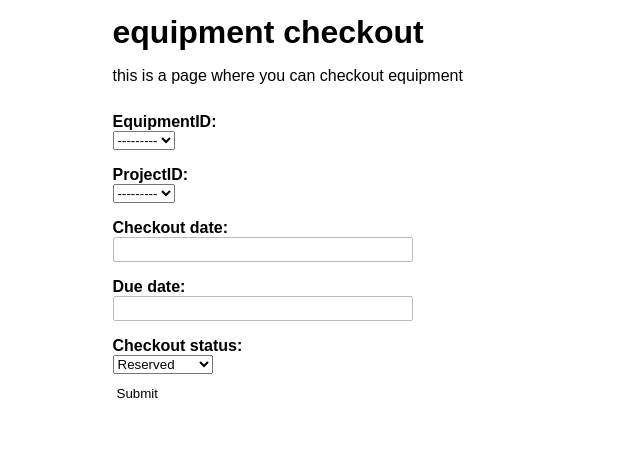
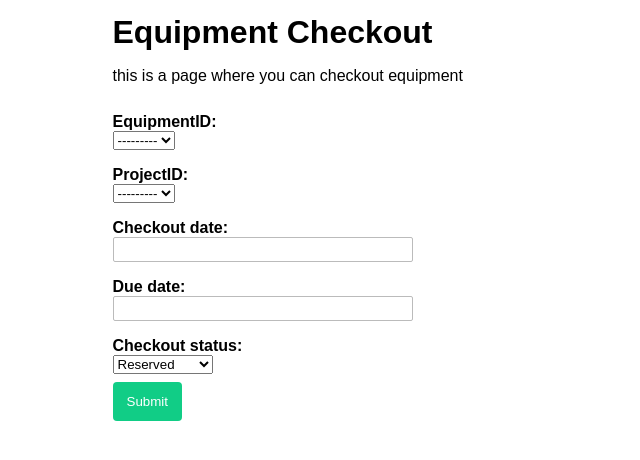
Before and after one commit to capstone-faypublic/faypublic, a Django app: template src/equipmentcheckout/templates/checkout.html in a window 1280 px wide. Shown: the part 92-552 px from the top of the page, without its empty margins (0-640 px from the left). Run offline with Django 3.2, Linux system fonts and the light colour scheme; the template is opened without the code that fills it: values that come from a table or form of the project are taken from there, others are empty.

Commit message:
changed styling of submit button

```diff
--- a/src/equipmentcheckout/templates/checkout.html
+++ b/src/equipmentcheckout/templates/checkout.html
@@ -3,14 +3,14 @@
 {% block pagecontent %}
 
 <div class="container">
-    <h1>equipment checkout</h1>
+    <h1>Equipment Checkout</h1>
     <p>this is a page where you can checkout equipment</p>
 </div>
 <div class="container">
     <form action="" method="post">
         {% csrf_token %}
         {{ checkout_form.as_p }}
-        <input type="submit"/>
+        <input type="submit" class="button green-bg"/>
     </form>
 </div>
 {% endblock pagecontent %}
```
